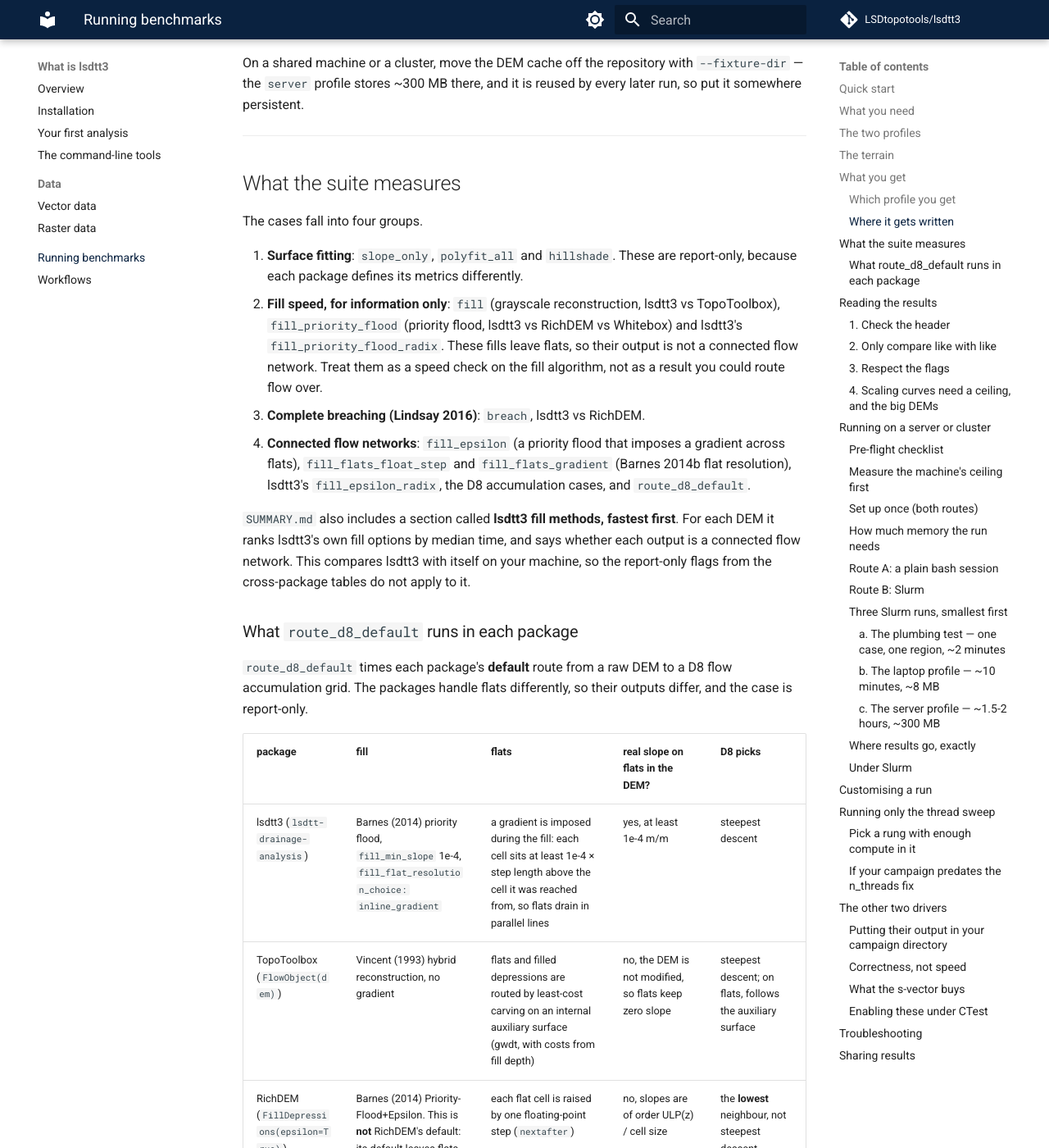
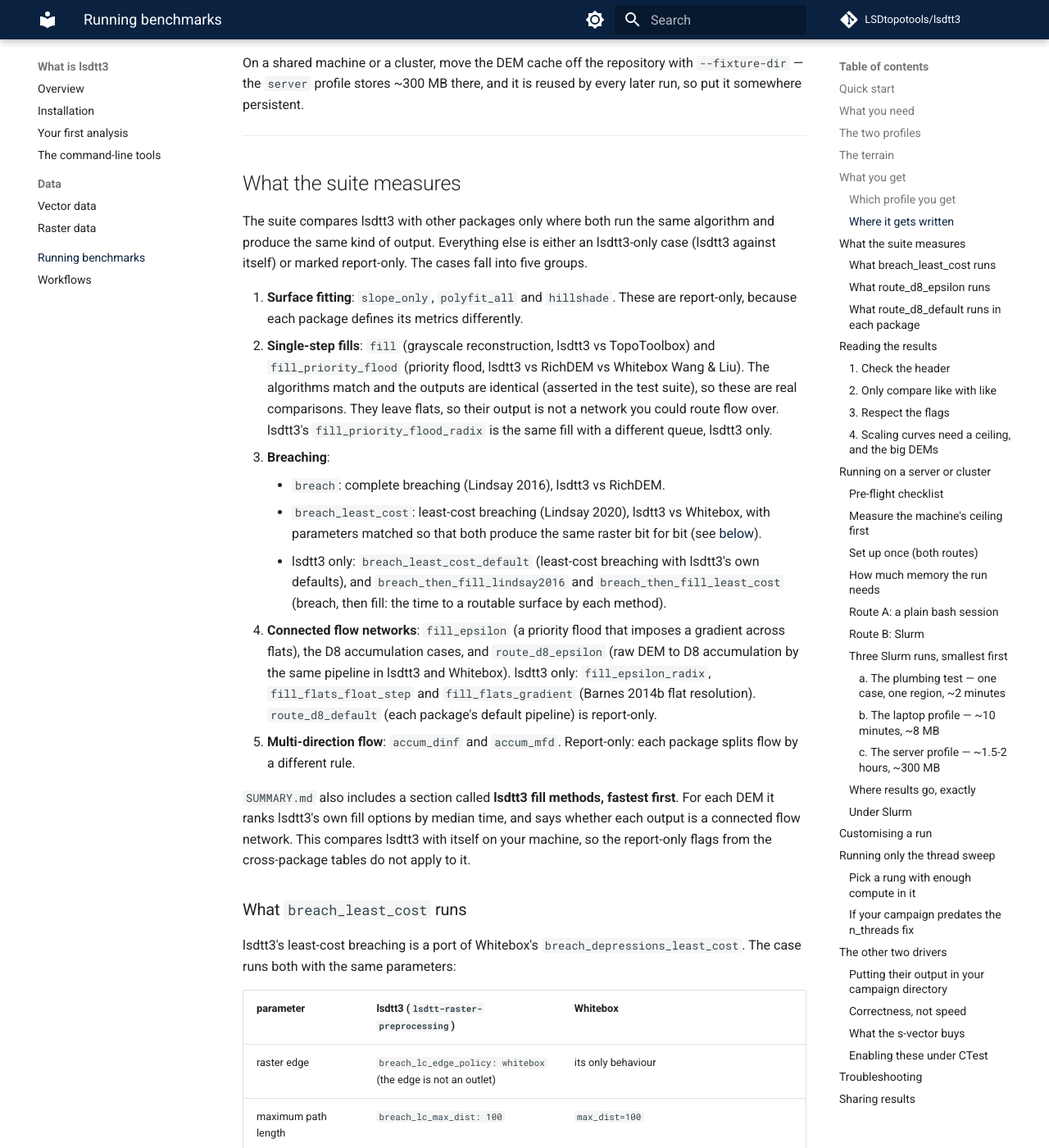
Before and after one commit to LSDtopotools/lsdtt3, an MkDocs documentation site: the page built from docs/what_is_lsdtt3/running_benchmarks.md, in a window 1280 px wide and 1400 px high, scrolled down 6112 px. Shown: the whole window at 82% size. Built offline with MkDocs 1.6.1 and Material for MkDocs 9.7.7, drawn with Linux system fonts in a browser that asks for light colours; comment, search, counter and statistics services are not loaded; some of the changed text lies outside the part shown.

Commit message:
Some final preparations for another benchmarking run on the server

````diff
--- a/docs/what_is_lsdtt3/running_benchmarks.md
+++ b/docs/what_is_lsdtt3/running_benchmarks.md
@@ -125,8 +125,9 @@ Whitebox is measured at 1 and 2 threads only: on that campaign it scaled
 repeated the same number.
 
 The server runtime is an estimate: that same campaign spent 80 minutes on the
-1000-4000² rungs, and three reference pairings have since been added or
-corrected (see [Reading the results](#2-only-compare-like-with-like)). The
+1000-4000² rungs, and cases have since been added, removed and re-paired
+(see [Reading the results](#2-only-compare-like-with-like)); the plan is now
+354 measurements. The
 wrapper's default Slurm time limit is 12 hours.
 
 ```sh
@@ -276,27 +277,77 @@ every later run, so put it somewhere persistent.
 
 ## What the suite measures
 
-The cases fall into four groups.
+The suite compares lsdtt3 with other packages only where both run the same
+algorithm and produce the same kind of output. Everything else is either an
+lsdtt3-only case (lsdtt3 against itself) or marked report-only. The cases fall
+into five groups.
 
 1. **Surface fitting**: `slope_only`, `polyfit_all` and `hillshade`. These are
    report-only, because each package defines its metrics differently.
-2. **Fill speed, for information only**: `fill` (grayscale reconstruction,
-   lsdtt3 vs TopoToolbox), `fill_priority_flood` (priority flood, lsdtt3 vs
-   RichDEM vs Whitebox) and lsdtt3's `fill_priority_flood_radix`. These fills
-   leave flats, so their output is not a connected flow network. Treat them as
-   a speed check on the fill algorithm, not as a result you could route flow
-   over.
-3. **Complete breaching (Lindsay 2016)**: `breach`, lsdtt3 vs RichDEM.
+2. **Single-step fills**: `fill` (grayscale reconstruction, lsdtt3 vs
+   TopoToolbox) and `fill_priority_flood` (priority flood, lsdtt3 vs RichDEM vs
+   Whitebox Wang & Liu). The algorithms match and the outputs are identical
+   (asserted in the test suite), so these are real comparisons. They leave
+   flats, so their output is not a network you could route flow over.
+   lsdtt3's `fill_priority_flood_radix` is the same fill with a different
+   queue, lsdtt3 only.
+3. **Breaching**:
+    - `breach`: complete breaching (Lindsay 2016), lsdtt3 vs RichDEM.
+    - `breach_least_cost`: least-cost breaching (Lindsay 2020), lsdtt3 vs
+      Whitebox, with parameters matched so that both produce the same raster
+      bit for bit (see [below](#what-breach_least_cost-runs)).
+    - lsdtt3 only: `breach_least_cost_default` (least-cost breaching with
+      lsdtt3's own defaults), and `breach_then_fill_lindsay2016` and
+      `breach_then_fill_least_cost` (breach, then fill: the time to a
+      routable surface by each method).
 4. **Connected flow networks**: `fill_epsilon` (a priority flood that imposes
-   a gradient across flats), `fill_flats_float_step` and `fill_flats_gradient`
-   (Barnes 2014b flat resolution), lsdtt3's `fill_epsilon_radix`, the D8
-   accumulation cases, and `route_d8_default`.
+   a gradient across flats), the D8 accumulation cases, and
+   `route_d8_epsilon` (raw DEM to D8 accumulation by the same pipeline in
+   lsdtt3 and Whitebox). lsdtt3 only: `fill_epsilon_radix`,
+   `fill_flats_float_step` and `fill_flats_gradient` (Barnes 2014b flat
+   resolution). `route_d8_default` (each package's default pipeline) is
+   report-only.
+5. **Multi-direction flow**: `accum_dinf` and `accum_mfd`. Report-only: each
+   package splits flow by a different rule.
 
 `SUMMARY.md` also includes a section called **lsdtt3 fill methods, fastest
 first**. For each DEM it ranks lsdtt3's own fill options by median time, and
 says whether each output is a connected flow network. This compares lsdtt3
 with itself on your machine, so the report-only flags from the cross-package
 tables do not apply to it.
+
+### What `breach_least_cost` runs
+
+lsdtt3's least-cost breaching is a port of Whitebox's
+`breach_depressions_least_cost`. The case runs both with the same parameters:
+
+| parameter | lsdtt3 (`lsdtt-raster-preprocessing`) | Whitebox |
+|---|---|---|
+| raster edge | `breach_lc_edge_policy: whitebox` (the edge is not an outlet) | its only behaviour |
+| maximum path length | `breach_lc_max_dist: 100` | `max_dist=100` |
+| cost function | `breach_lc_minimize_dist: false` | `minimize_dist=False` |
+| drop per cell along a breach | `breach_lc_flat_increment: 0.001` | `flat_increment` = 0.001 rounded to float32 (lsdtt3 reads the parameter as float32) |
+| depressions left unbreached | `fill_remainder_after_breach: false` | `fill_deps=False` |
+
+Under these parameters the two outputs are identical bit for bit. The test
+suite checks this on two real DEMs and on 2400 random ones. lsdtt3's own
+defaults differ: the raster edge is an outlet and the maximum path length is
+1000 cells. `breach_least_cost_default` times that configuration.
+
+### What `route_d8_epsilon` runs
+
+The like-for-like route from a raw DEM to D8 flow accumulation:
+
+- **lsdtt3:** `lsdtt-drainage-analysis` on the raw DEM. A Barnes (2014)
+  priority flood with `fill_min_slope` 1e-4, then steepest-descent D8.
+- **Whitebox:** `fill_depressions_wang_and_liu(fix_flats=True)`, with
+  `flat_increment` set to 1e-4 × the cell size, then `d8_flow_accum`
+  (steepest descent).
+
+The one remaining difference is on diagonal steps. lsdtt3 raises them by √2 ×
+the increment, Whitebox by the increment itself. RichDEM and TopoToolbox are
+not in this case: RichDEM's D8 picks the lowest neighbour rather than the
+steepest descent, and TopoToolbox has no fill that imposes a gradient.
 
 ### What `route_d8_default` runs in each package
 
@@ -353,20 +404,22 @@ a ~279 ms process: spinup costs time but we wish to measure compute.
     - Whitebox's breach is least-cost (Lindsay 2020), so it left `breach`
       (Lindsay 2016, now lsdtt3 against RichDEM). The `breach_least_cost` case
       that compared it with lsdtt3's least-cost breach was removed on
-      2026-10-10; breaching is benchmarked on Lindsay (2016) only.
+      2026-10-10, and re-instated on 2026-10-11 with matched parameters (see
+      the 2026-10-11 box below).
 
 !!! warning "Whitebox changed tools in `fill_priority_flood` on 2026-10-10"
     Whitebox's default `fill_depressions` works pit by pit rather than flooding
     from the edges, returns a different surface and slows sharply on terrain
     with many pits. `fill_priority_flood` now runs Whitebox's Wang & Liu fill,
     the same edge-seeded priority flood as lsdtt3, and `fill_depressions` is
-    reported on its own as `fill_whitebox_default`. The `fill_wang_liu` and
-    `breach_least_cost` cases were removed.
+    reported on its own as `fill_whitebox_default` (removed 2026-10-11). The
+    `fill_wang_liu` and `breach_least_cost` cases were removed
+    (`breach_least_cost` came back on 2026-10-11).
 
 !!! warning "Suite restructured on 2026-10-10"
-    - `fill` and `fill_priority_flood` are now **report-only**: they leave
-      flats, so their output is not a connected flow network. They are
-      information about fill speed, not a headline ratio.
+    - `fill` and `fill_priority_flood` became **report-only**: they leave
+      flats, so their output is not a connected flow network. This was
+      reversed on 2026-10-11.
     - New lsdtt3-only, report-only cases `fill_priority_flood_radix` and
       `fill_epsilon_radix` run the same fills with lsdtt3's radix spill queue
       (`priority_flood_queue: radix`).
@@ -389,8 +442,31 @@ a ~279 ms process: spinup costs time but we wish to measure compute.
     them (a `reused_from` column in the CSV).
 
 !!! note "Two flat-resolution cases added on 2026-10-10 (`flow` suite, report-only)"
-    - `fill_flats_float_step` — fill + Barnes (2014b) flat resolution in float32 steps, lsdtt3 vs RichDEM `FillDepressions` + `ResolveFlats`.
+    - `fill_flats_float_step` — fill + Barnes (2014b) flat resolution in float32 steps, lsdtt3 vs RichDEM `FillDepressions` + `ResolveFlats` (lsdtt3 only since 2026-10-11).
     - `fill_flats_gradient` — fill + Barnes (2014b) flat resolution with a 1e-4 gradient; lsdtt3 only.
+
+!!! warning "Suite changes on 2026-10-11"
+    - `breach_least_cost` is back. lsdtt3's least-cost breach was ported from
+      Whitebox and validated against it bit for bit, so the pairing is now
+      like-for-like and its ratio can be quoted. The parameters are matched
+      (see [What `breach_least_cost` runs](#what-breach_least_cost-runs)).
+      Rows from the 2026-09-13 to 2026-10-10 campaigns compared different
+      parameters and an older lsdtt3 implementation: do not compare them with
+      new rows.
+    - New lsdtt3-only, report-only cases: `breach_least_cost_default`,
+      `breach_then_fill_lindsay2016` and `breach_then_fill_least_cost`.
+    - `fill` and `fill_priority_flood` are real comparisons again. The
+      algorithms match and their outputs are identical, so the ratio is
+      like-for-like even though the output still has flats.
+    - New case `route_d8_epsilon`: raw DEM to D8 accumulation by the same
+      pipeline in lsdtt3 and Whitebox (see
+      [What `route_d8_epsilon` runs](#what-route_d8_epsilon-runs)).
+      `route_d8_default` stays, report-only.
+    - `fill_flats_float_step` is lsdtt3 only. RichDEM's `ResolveFlats` matches
+      lsdtt3's first round, but lsdtt3 then keeps working until the surface
+      is routable, so the two times measured different work.
+    - `fill_whitebox_default` was removed. Whitebox's pit-centric
+      `fill_depressions` is not like-for-like with any lsdtt3 fill.
 
 ### 3. Respect the flags
 
@@ -400,8 +476,18 @@ a ~279 ms process: spinup costs time but we wish to measure compute.
 - **`report_only`**: the engines are not doing equivalent work, so a ratio
   would be a claim about the definitions rather than the implementations.
   Absolute times only. All surface-metric and multi-direction-flow rows are
-  report-only, as are the flat-leaving fills (`fill`, `fill_priority_flood`)
-  and `route_d8_default`.
+  report-only, as is `route_d8_default`. The lsdtt3-only cases are flagged
+  report-only too: they have no reference to form a ratio with, and are there
+  to compare lsdtt3's own methods with each other.
+
+!!! note "Whitebox reads its input file inside the timed call"
+    A Whitebox raster keeps a handle to its file, and Whitebox's tools re-read
+    it, so a Whitebox time includes reading the DEM from disk. On a laptop,
+    least-cost breaching of a 1000² DEM measured 0.067 s with the file on a
+    Windows drive mounted in WSL, and 0.027 s with it on local disk. The suite
+    copies every fixture to local disk before measuring (see the header
+    check above). Do not turn this off with `--no-stage` for a run you intend
+    to quote.
 
 RichDEM in particular carries ~10 ms of fixed cost per call, from a per-call
 array construction plus the citation block it prints on every invocation. On a
````
Also changed, not shown: other parts of docs/what_is_lsdtt3/running_benchmarks.md (+1 -1 lines), 2 other files.
